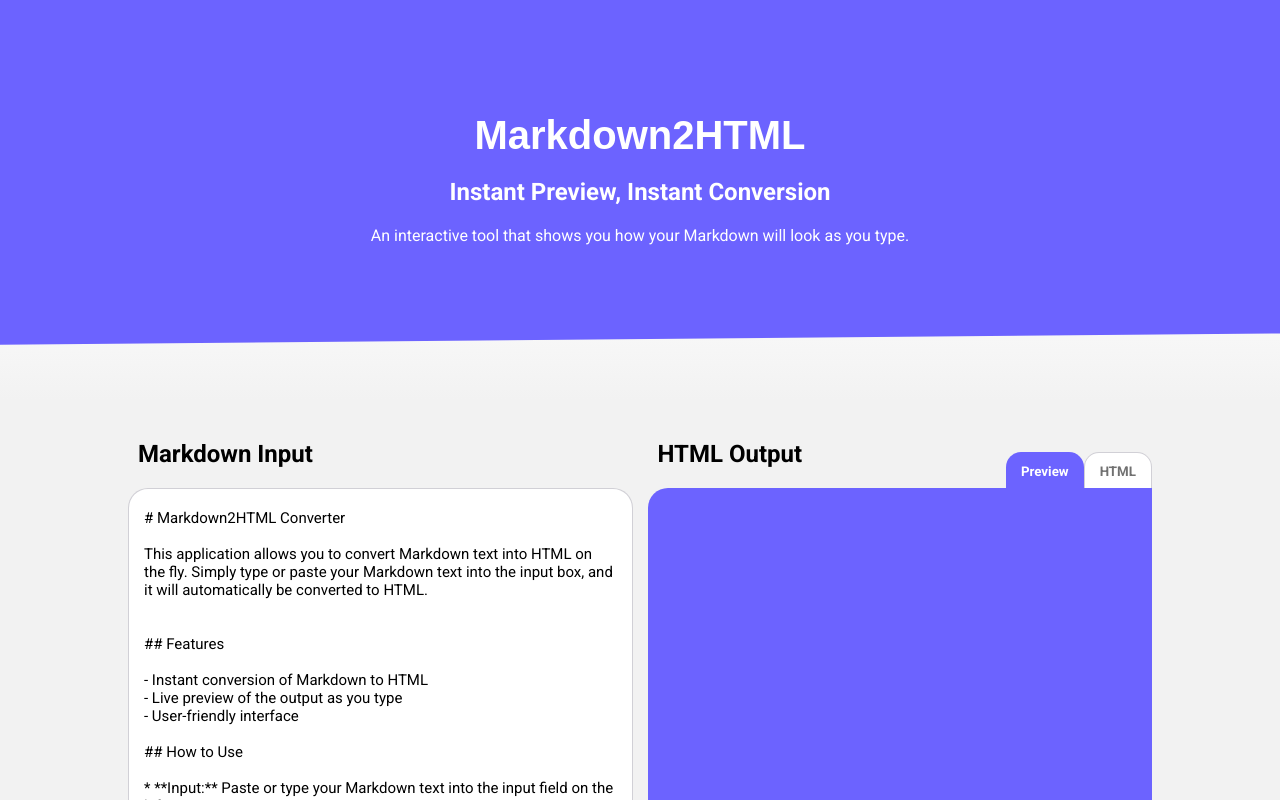
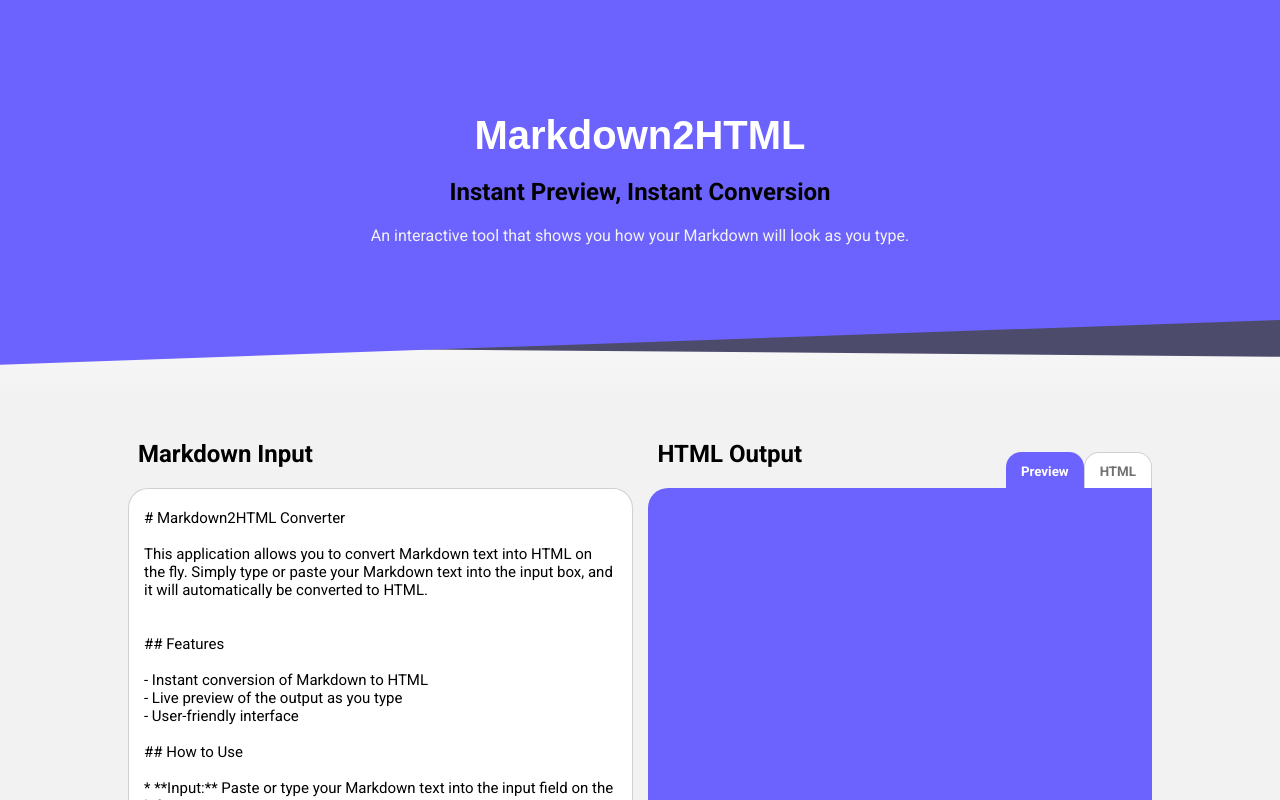
Before and after one commit to youssefelghamour/markdown2html, a React (Create React App) app in the folder client/: page / in a window 1280 px wide. Shown: the top 800 px of the page. Built offline with nearby package versions, Linux system fonts and the light colour scheme; no server answers; a web font is replaced by a local one.

Commit message:
Improve the style

```diff
--- a/client/src/App.css
+++ b/client/src/App.css
@@ -68,6 +68,14 @@
   margin: 0;
 }
 
+.Hero-section h2 {
+  color: black;
+}
+
+.Hero-section p {
+  color: #f2f2f2;
+}
+
 
 .Background-shape {
   position: relative;
@@ -80,7 +88,18 @@
   left: -80px;
   background-color: #6c63ff;
   z-index: 1;
-  rotate: -0.5deg;
+  rotate: -2deg;
+  width: 131vw;
+}
+
+.second-wavy-shape {
+  position: absolute;
+  top: -360px;
+  height: 600px;
+  /*left: -550px;*/
+  background-color: #4d4b6c;
+  z-index: 0;
+  rotate: 0.5deg;
   width: 131vw;
 }
 
--- a/client/src/App.js
+++ b/client/src/App.js
@@ -45,6 +45,7 @@ class App extends Component {
         <div className="Hero-section">
           <div className="Background-shape">
             <div className="wavy-shape"></div>
+            <div className="second-wavy-shape"></div>
           </div>
           <h1>Markdown2HTML</h1>
           <h2>Instant Preview, Instant Conversion</h2>
```
